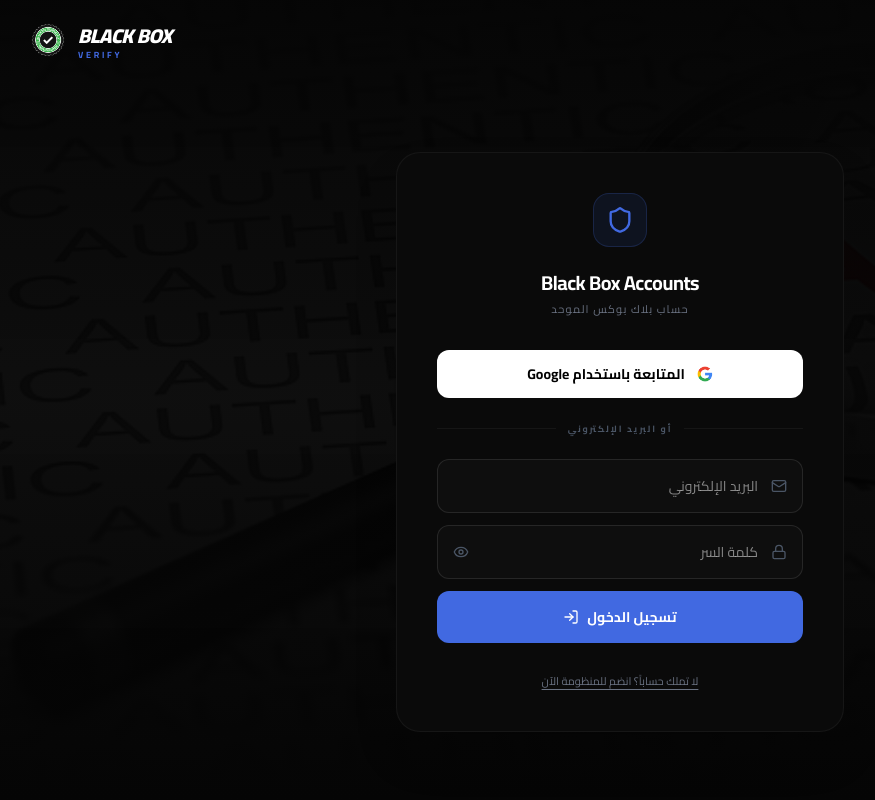
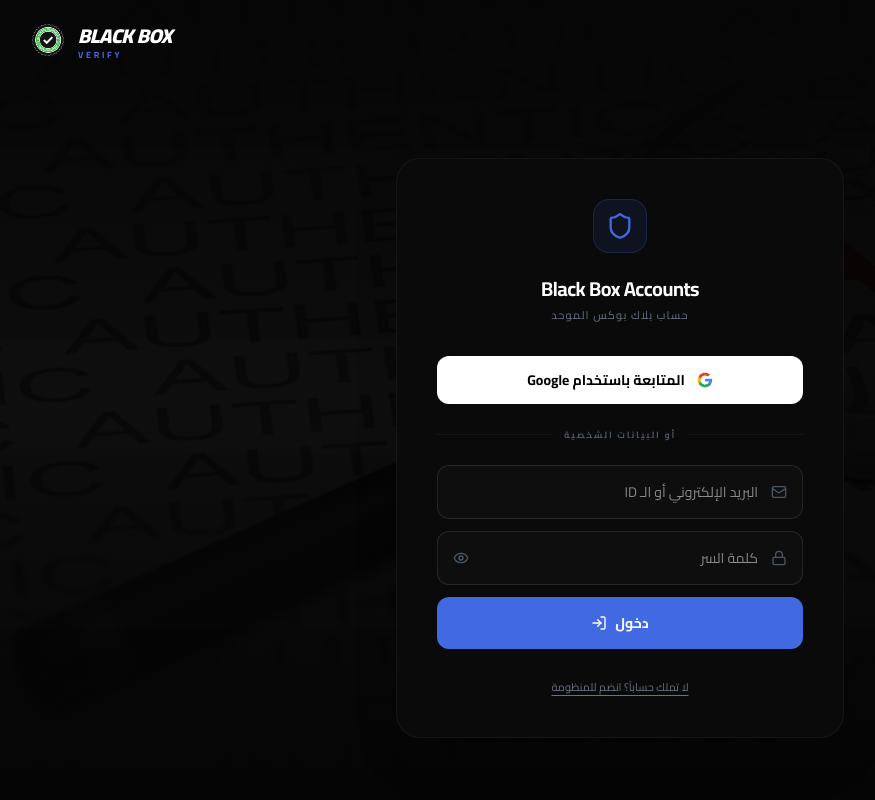
Before and after one commit to maheralsavrut-lgtm/Accounts, a React (Vite) app: page /#/ in a window 1280 px wide. Shown: the top 800 px of the page, without its empty margins (20-895 px from the left). Built offline with nearby package versions, Linux system fonts and the light colour scheme.

Commit message:
Update Home.tsx

```diff
--- a/src/Pages/Home.tsx
+++ b/src/Pages/Home.tsx
@@ -7,47 +7,63 @@
   signInWithEmailAndPassword,
   createUserWithEmailAndPassword
 } from "firebase/auth";
-import { doc, getDoc, setDoc } from "firebase/firestore";
+import { doc, getDoc, setDoc, collection, query, where, getDocs } from "firebase/firestore";
 import { Mail, Lock, LogIn, UserPlus, Shield, Eye, EyeOff, AlertCircle } from "lucide-react";
 
 export default function Home() {
   const [isLogin, setIsLogin] = useState(true);
-  const [email, setEmail] = useState("");
+  const [identifier, setIdentifier] = useState(""); // بياخد الإيميل أو الـ ID
   const [password, setPassword] = useState("");
   const [showPassword, setShowPassword] = useState(false);
   const [loading, setLoading] = useState(false);
   const [errorMsg, setErrorMsg] = useState("");
 
-  // التحقق من صحة الإيميل يدوياً لتغيير اللون
+  // التحقق لو المدخل إيميل (عشان نلون الكادر أحمر لو غلط)
+  const isEmailInput = identifier.includes("@");
   const isEmailValid = useMemo(() => {
-    if (email === "") return true;
-    return /^[^\s@]+@[^\s@]+\.[^\s@]+$/.test(email);
-  }, [email]);
+    if (identifier === "" || !isEmailInput) return true;
+    return /^[^\s@]+@[^\s@]+\.[^\s@]+$/.test(identifier);
+  }, [identifier, isEmailInput]);
 
   const handleSubmit = async (e: React.FormEvent) => {
     e.preventDefault();
-    if (!isEmailValid) return;
+    if (isEmailInput && !isEmailValid) return;
     setLoading(true);
     setErrorMsg("");
 
     try {
+      let finalEmail = identifier;
+
+      // لو اليوزر كاتب ID مش إيميل، بنروح نجيب الإيميل المرتبط بالـ ID ده من Firestore
+      if (!isEmailInput && isLogin) {
+        const usersRef = collection(db, "users");
+        const q = query(usersRef, where("id", "==", identifier)); // بنفترض إنك مخزن ID لكل يوزر
+        const querySnapshot = await getDocs(q);
+
+        if (querySnapshot.empty) {
+          throw { code: "auth/user-not-found" };
+        }
+        finalEmail = querySnapshot.docs[0].data().email;
+      }
+
       if (isLogin) {
-        await signInWithEmailAndPassword(auth, email, password);
+        await signInWithEmailAndPassword(auth, finalEmail, password);
+        // هنا هتحوله لصفحة البروفايل (عن طريق React Router أو Redirect)
       } else {
-        const res = await createUserWithEmailAndPassword(auth, email, password);
+        const res = await createUserWithEmailAndPassword(auth, finalEmail, password);
+        // إنشاء بروفايل جديد بـ 5 Bx و ID عشوائي (أو تعتمد الـ UID)
         await setDoc(doc(db, "users", res.user.uid), {
           uid: res.user.uid,
-          email: email,
+          id: identifier.split('@')[0], // ID مؤقت من الإيميل
+          email: finalEmail,
           bx_balance: 5,
           tier: "Free",
           createdAt: new Date()
         });
       }
     } catch (err: any) {
-      if (err.code === "auth/user-not-found") {
-        setErrorMsg("هذا الحساب غير موجود في منظومتنا.");
-      } else if (err.code === "auth/wrong-password") {
-        setErrorMsg("كلمة السر غير صحيحة.");
+      if (err.code === "auth/user-not-found" || err.code === "auth/invalid-credential" || err.code === "auth/wrong-password") {
+        setErrorMsg(isLogin ? "بيانات الدخول غير صحيحة. تأكد من كلمة السر أو انضم إلينا الآن." : "هذا البريد مسجل بالفعل.");
       } else {
         setErrorMsg("حدث خطأ، يرجى المحاولة مرة أخرى.");
       }
@@ -58,69 +74,63 @@
 
   const handleGoogle = async () => {
     const provider = new GoogleAuthProvider();
+    setLoading(true);
     try {
       const res = await signInWithPopup(auth, provider);
       const userRef = doc(db, "users", res.user.uid);
       const userSnap = await getDoc(userRef);
+
+      // احترافية 2 في 1: لو أول مرة، افتح له حساب وادي له الهدية
       if (!userSnap.exists()) {
         await setDoc(userRef, {
           uid: res.user.uid,
+          id: res.user.email?.split('@')[0],
           email: res.user.email,
           bx_balance: 5,
           tier: "Free",
           createdAt: new Date()
         });
       }
-    } catch (err) { console.error(err); }
+      // التحويل لصفحة البروفايل آلياً
+    } catch (err) {
+      setErrorMsg("فشل الدخول عبر جوجل.");
+    } finally {
+      setLoading(false);
+    }
   };
 
   return (
-    <div className="min-h-[75vh] flex items-center justify-center p-6 font-sans">
+    <div className="min-h-[80vh] flex items-center justify-center p-6 font-sans">
       <motion.div
-        initial={{ opacity: 0, y: 10 }}
-        animate={{ opacity: 1, y: 0 }}
+        initial={{ opacity: 0, y: 10 }} animate={{ opacity: 1, y: 0 }}
         className="w-full max-w-md bg-[#0A0A0A] border border-white/5 p-8 md:p-10 rounded-3xl shadow-2xl relative overflow-hidden"
       >
-        <div className="text-center mb-8 relative z-10">
+        <div className="text-center mb-8">
           <div className="inline-block p-3 bg-royal-blue/10 rounded-2xl mb-4 border border-royal-blue/20 text-royal-blue">
             <Shield size={28} />
           </div>
-          <h1 className="text-xl font-bold tracking-tight text-white mb-1">Black Box Accounts</h1>
-          <p className="text-gray-500 text-[11px] uppercase tracking-widest font-medium">حساب بلاك بوكس الموحد</p>
+          <h1 className="text-xl font-bold text-white mb-1 tracking-tight">Black Box Accounts</h1>
+          <p className="text-gray-500 text-[11px] uppercase tracking-widest">حساب بلاك بوكس الموحد</p>
         </div>
 
-        <div className="space-y-4 relative z-10">
-          <button
-            onClick={handleGoogle}
-            className="w-full bg-white text-black font-bold py-3.5 rounded-xl flex items-center justify-center gap-3 hover:bg-royal-blue hover:text-white transition-all active:scale-[0.98] text-sm group"
-          >
-            <img src="/google.png" className="w-4 h-4 group-hover:brightness-0 group-hover:invert transition-all" alt="Google" />
+        <div className="space-y-4">
+          <button onClick={handleGoogle} className="w-full bg-white text-black font-bold py-3.5 rounded-xl flex items-center justify-center gap-3 hover:bg-royal-blue hover:text-white transition-all group text-sm">
+            <img src="/google.png" className="w-4 h-4 group-hover:brightness-0 group-hover:invert transition-all" alt="G" />
             المتابعة باستخدام Google
           </button>
 
-          <div className="relative py-2">
+          <div className="relative py-2 text-center text-[9px] uppercase">
             <div className="absolute inset-0 flex items-center"><div className="w-full border-t border-white/5"></div></div>
-            <div className="relative flex justify-center text-[9px] uppercase"><span className="bg-[#0A0A0A] px-3 text-gray-600 font-bold tracking-[0.2em]">أو البريد الإلكتروني</span></div>
+            <span className="relative bg-[#0A0A0A] px-3 text-gray-600 font-bold tracking-[0.2em]">أو البيانات الشخصية</span>
           </div>
 
-          {/* رسالة الخطأ في حالة عدم وجود حساب */}
-          <AnimatePresence>
+          <AnimatePresence mode="wait">
             {errorMsg && (
-              <motion.div
-                initial={{ opacity: 0, scale: 0.9 }} animate={{ opacity: 1, scale: 1 }} exit={{ opacity: 0 }}
-                className="p-4 bg-red-500/10 border border-red-500/20 rounded-xl flex flex-col items-center gap-3 text-center"
-              >
-                <div className="flex items-center gap-2 text-red-500 text-xs font-bold">
+              <motion.div initial={{ opacity: 0 }} animate={{ opacity: 1 }} className="p-4 bg-red-500/5 border border-red-500/20 rounded-xl flex flex-col items-center gap-2">
+                <div className="text-red-500 text-[11px] font-bold flex items-center gap-2">
                   <AlertCircle size={14} /> {errorMsg}
                 </div>
-                {errorMsg.includes("غير موجود") && (
-                  <button
-                    onClick={() => { setIsLogin(false); setErrorMsg(""); }}
-                    className="text-[10px] bg-red-500 text-white px-3 py-1.5 rounded-lg font-black hover:bg-red-600 transition-colors uppercase"
-                  >
-                    إنشاء حساب الآن
-                  </button>
-                )}
+                {isLogin && <button onClick={() => { setIsLogin(false); setErrorMsg(""); }} className="text-[10px] bg-red-500/20 text-red-500 px-4 py-1.5 rounded-lg font-black hover:bg-red-500 hover:text-white transition-all">إنشاء حساب جديد</button>}
               </motion.div>
             )}
           </AnimatePresence>
@@ -128,12 +138,11 @@
           <form onSubmit={handleSubmit} className="space-y-3">
             <div className="relative">
               <input
-                type="email"
-                placeholder="البريد الإلكتروني"
-                required
-                className={`w-full bg-white/[0.02] border ${!isEmailValid ? 'border-red-500/50' : 'border-white/10'} p-4 pr-11 rounded-xl focus:border-royal-blue/40 outline-none transition-all text-sm text-white`}
-                value={email}
-                onChange={(e) => { setEmail(e.target.value); if(errorMsg) setErrorMsg(""); }}
+                type="text"
+                placeholder={isLogin ? "البريد الإلكتروني أو الـ ID" : "البريد الإلكتروني"}
+                className={`w-full bg-white/[0.02] border ${!isEmailValid ? 'border-red-500/50' : 'border-white/10'} p-4 pr-11 rounded-xl focus:border-royal-blue/40 outline-none text-sm text-white`}
+                value={identifier}
+                onChange={(e) => { setIdentifier(e.target.value); setErrorMsg(""); }}
               />
               <Mail className={`absolute right-4 top-1/2 -translate-y-1/2 ${!isEmailValid ? 'text-red-500' : 'text-gray-600'}`} size={16} />
             </div>
@@ -142,37 +151,25 @@
               <input
                 type={showPassword ? "text" : "password"}
                 placeholder="كلمة السر"
-                required
-                className="w-full bg-white/[0.02] border border-white/10 p-4 pr-11 pl-11 rounded-xl focus:border-royal-blue/40 outline-none transition-all text-sm text-white"
+                className="w-full bg-white/[0.02] border border-white/10 p-4 pr-11 pl-11 rounded-xl focus:border-royal-blue/40 outline-none text-sm text-white"
                 value={password}
                 onChange={(e) => setPassword(e.target.value)}
               />
               <Lock className="absolute right-4 top-1/2 -translate-y-1/2 text-gray-600" size={16} />
-              <button
-                type="button"
-                onClick={() => setShowPassword(!showPassword)}
-                className="absolute left-4 top-1/2 -translate-y-1/2 text-gray-600 hover:text-white transition-colors"
-              >
+              <button type="button" onClick={() => setShowPassword(!showPassword)} className="absolute left-4 top-1/2 -translate-y-1/2 text-gray-600 hover:text-white">
                 {showPassword ? <EyeOff size={16} /> : <Eye size={16} />}
               </button>
             </div>
 
-            <button
-              type="submit"
-              disabled={loading}
-              className="w-full bg-royal-blue text-white font-bold py-4 rounded-xl hover:bg-blue-700 transition-all flex items-center justify-center gap-2 text-sm active:scale-[0.98]"
-            >
-              {loading ? "جاري المعالجة..." : isLogin ? "تسجيل الدخول" : "إنشاء حساب جديد"}
+            <button type="submit" disabled={loading} className="w-full bg-royal-blue text-white font-bold py-4 rounded-xl hover:bg-blue-700 transition-all flex items-center justify-center gap-2 text-sm">
+              {loading ? "جاري المعالجة..." : isLogin ? "دخول" : "إنشاء حساب + 5 Bx"}
               {!loading && (isLogin ? <LogIn size={16} /> : <UserPlus size={16} />)}
             </button>
           </form>
 
           <div className="text-center mt-6">
-            <button
-              onClick={() => { setIsLogin(!isLogin); setErrorMsg(""); }}
-              className="text-[11px] text-gray-500 hover:text-white transition-colors font-medium underline underline-offset-4"
-            >
-              {isLogin ? "لا تملك حساباً؟ انضم للمنظومة الآن" : "لديك حساب بالفعل؟ سجل دخولك"}
+            <button onClick={() => { setIsLogin(!isLogin); setErrorMsg(""); }} className="text-[11px] text-gray-500 hover:text-white underline underline-offset-4">
+              {isLogin ? "لا تملك حساباً؟ انضم للمنظومة" : "لديك حساب بالفعل؟ سجل دخولك"}
             </button>
           </div>
         </div>
```
